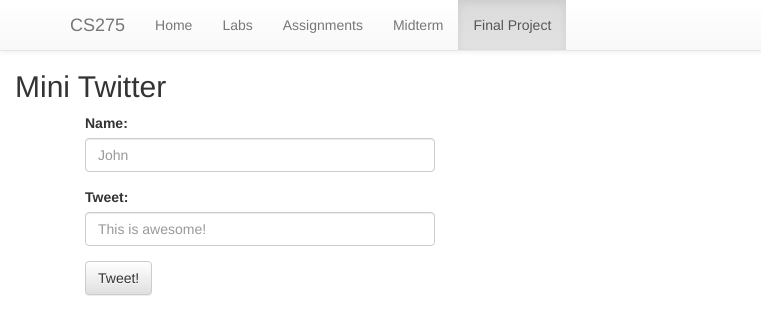
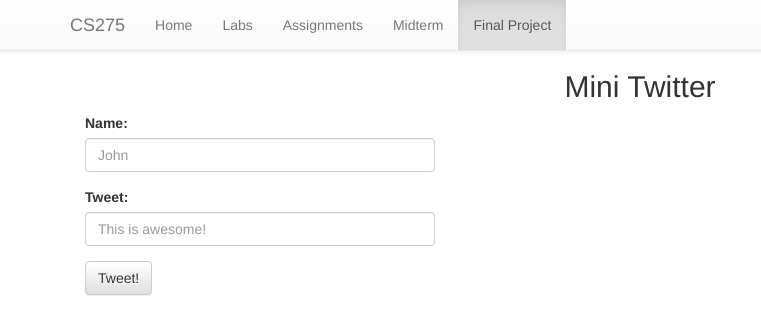
Before and after one commit to aaomidi/aao53-CS275-summer2016, a website: page Project/client/index.html in a window 1280 px wide. Shown: the whole page, without its empty margins (0-761 px from the left). Drawn offline with Linux system fonts and the light colour scheme; files that its build step writes are made by us from their sources.

Commit message:
Work on client side interface.

```diff
--- a/Project/client/index.html
+++ b/Project/client/index.html
@@ -37,10 +37,11 @@
 <body>
 <div id="navbar"></div>
 
-<div class="col-md-12">
-    <h2>Mini Twitter</h2>
-</div>
+
 <div class="container">
+    <div class="text-center col-md-12">
+        <h2>Mini Twitter</h2>
+    </div>
     <div class="col-md-4">
         <form>
             <div class="form-group">
```
